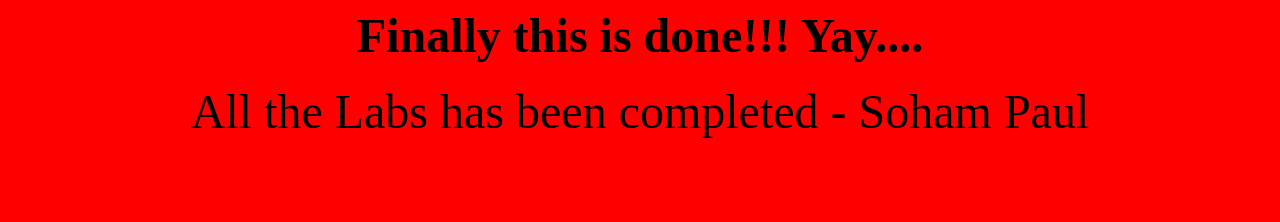
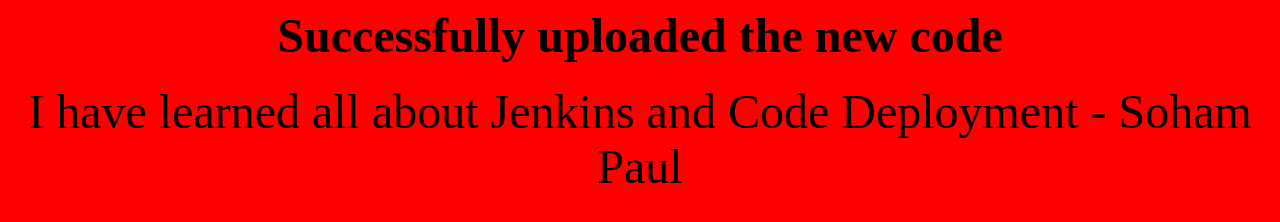
Before and after one commit to Soham804/SP-BG, a plain HTML site: page index.html in a window 1280 px wide. Drawn offline with Linux system fonts and the light colour scheme.

Commit message:
Updated index file

```diff
--- a/index.html
+++ b/index.html
@@ -1,8 +1,8 @@
 <html>
 <body style = "background-color:red">
         <center>
-                <h1> <FONT SIZE=12>Finally this is done!!! Yay....</FONT></h1>
-                <p1> <FONT SIZE=8>All the Labs has been completed - Soham Paul</FONT></p1>
+                <h1> <FONT SIZE=12>Successfully uploaded the new code</FONT></h1>
+                <p1> <FONT SIZE=8>I have learned all about Jenkins and Code Deployment - Soham Paul</FONT></p1>
         </center>
 </body>
 </html>
```
